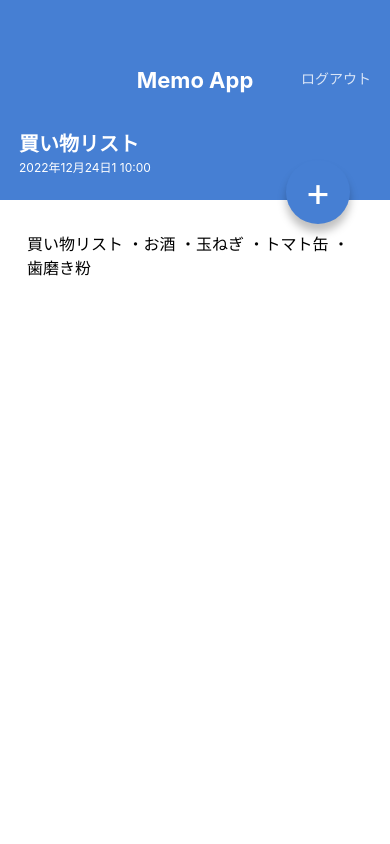
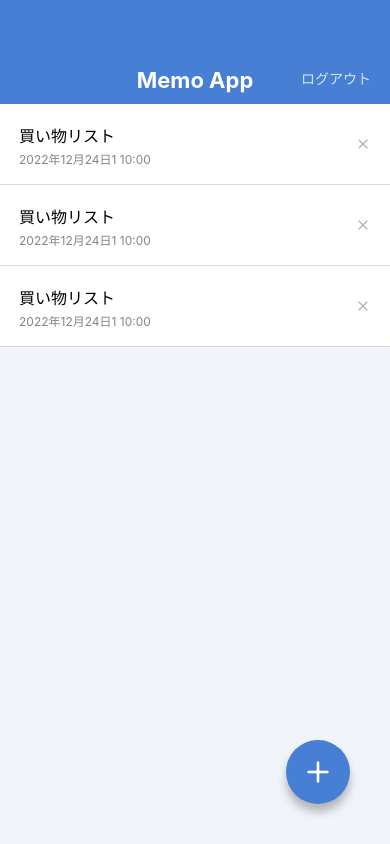
Before and after one commit to hiroki-saito08/MemoApp, a React Native app: screen /MemoList in a window 390 px wide. Built offline with nearby package versions, Linux system fonts and the light colour scheme.

Commit message:
Install @expo/cector-icons

```diff
--- a/App.jsx
+++ b/App.jsx
@@ -1,11 +1,11 @@
 import React from 'react';
 
 import MemoListScreen from './src/screens/MemoListScreen';
-import MemoDetailScreen from './src/screens/MemoDetailScreen';
+// import MemoDetailScreen from './src/screens/MemoDetailScreen';
 
 export default function App() {
   return (
-    // <MemoListScreen />
-    <MemoDetailScreen />
+    <MemoListScreen />
+    // <MemoDetailScreen />
   );
 }
--- a/package.json
+++ b/package.json
@@ -10,6 +10,7 @@
     "eject": "expo eject"
   },
   "dependencies": {
+    "@expo/vector-icons": "^12.0.5",
     "expo": "~44.0.0",
     "expo-status-bar": "~1.2.0",
     "expo-updates": "~0.11.6",
--- a/src/components/CircleButton.jsx
+++ b/src/components/CircleButton.jsx
@@ -1,19 +1,20 @@
 import React from 'react';
-import { View, Text, StyleSheet } from 'react-native';
+import { View, StyleSheet } from 'react-native';
 import { string, shape } from 'prop-types';
+import { Feather } from '@expo/vector-icons';
 
 export default function CircleButton(props) {
-  const { children, style } = props;
+  const { style, name } = props;
   return (
     <View style={[styles.circleButton, style]}>
-      <Text style={styles.circleButtonLabel}>{ children }</Text>
+      <Feather name={name} size={32} color="white" />
     </View>
   );
 }
 
 CircleButton.propTypes = {
-  children: string.isRequired,
   style: shape(),
+  name: string.isRequired,
 };
 
 CircleButton.defaultProps = {
--- a/src/components/MemoList.jsx
+++ b/src/components/MemoList.jsx
@@ -1,5 +1,6 @@
 import React from 'react';
 import { StyleSheet, Text, View } from 'react-native';
+import { Feather } from '@expo/vector-icons';
 
 export default function MemoList() {
   return (
@@ -10,7 +11,7 @@
           <Text style={styles.memoListItemDate}>2022年12月24日1 10:00</Text>
         </View>
         <View>
-          <Text>X</Text>
+          <Feather name="x" size={16} color="#B0B0B0" />
         </View>
       </View>
 
@@ -20,7 +21,7 @@
           <Text style={styles.memoListItemDate}>2022年12月24日1 10:00</Text>
         </View>
         <View>
-          <Text>X</Text>
+          <Feather name="x" size={16} color="#B0B0B0" />
         </View>
       </View>
 
@@ -30,7 +31,7 @@
           <Text style={styles.memoListItemDate}>2022年12月24日1 10:00</Text>
         </View>
         <View>
-          <Text>X</Text>
+          <Feather name="x" size={16} color="#B0B0B0" />
         </View>
       </View>
     </View>
--- a/src/screens/MemoDetailScreen.jsx
+++ b/src/screens/MemoDetailScreen.jsx
@@ -1,5 +1,7 @@
 import React from 'react';
-import { View, ScrollView, Text, StyleSheet } from 'react-native';
+import {
+  View, ScrollView, Text, StyleSheet,
+} from 'react-native';
 
 import AppBar from '../components/AppBar';
 import CircleButton from '../components/CircleButton';
@@ -21,7 +23,7 @@
           ・歯磨き粉
         </Text>
       </ScrollView>
-      <CircleButton style={styles.CircleButton}>+</CircleButton>
+      <CircleButton style={styles.CircleButton} name="edit-2" />
     </View>
   );
 }
--- a/src/screens/MemoListScreen.jsx
+++ b/src/screens/MemoListScreen.jsx
@@ -10,7 +10,7 @@
 
       <AppBar />
       <MemoList />
-      <CircleButton>+</CircleButton>
+      <CircleButton name="plus" />
 
     </View>
   );
```
Also changed, not shown: 2 other files (tests, documents, lock files or other folders).
